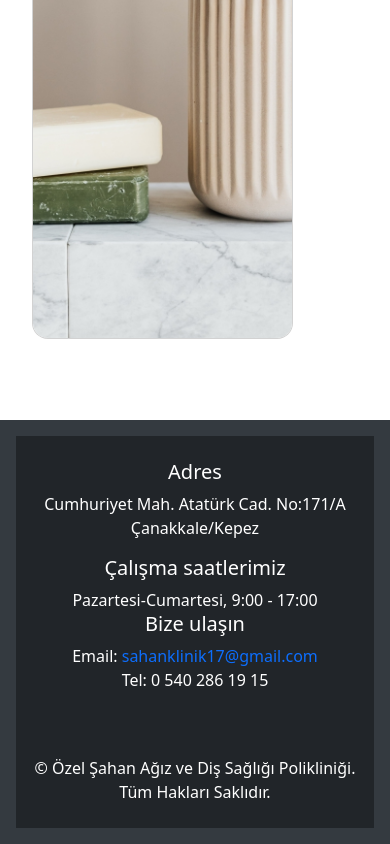
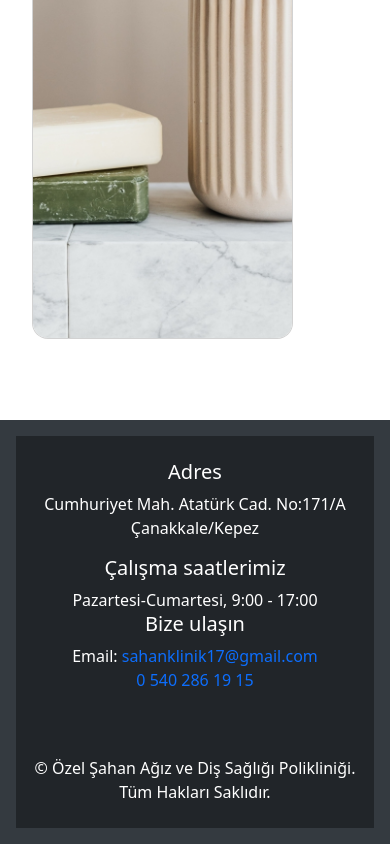
Before and after one commit to Furkan-Kamaci/sahan-dent, an Angular app: page /home-page in a window 390 px wide. Shown: the part 5484-6328 px from the top of the page. Built offline with nearby package versions, Linux system fonts and the light colour scheme.

Commit message:
phone <a eklendi

```diff
--- a/src/app/common/footer/footer.component.html
+++ b/src/app/common/footer/footer.component.html
@@ -24,7 +24,9 @@
 
         Email: <a href="mailto:sahanklinik17@gmail.com" class="text-decoration-none">sahanklinik17&#64;gmail.com</a>
 <br />
-          Tel: 0 540 286 19 15
+        <a href="tel:+905402861915" class="text-decoration-none"
+          >0 540 286 19 15</a
+        >
         </p>
         <div>
           <a href="#" class="text-white me-3"><i class="bi bi-facebook"></i></a>
```
